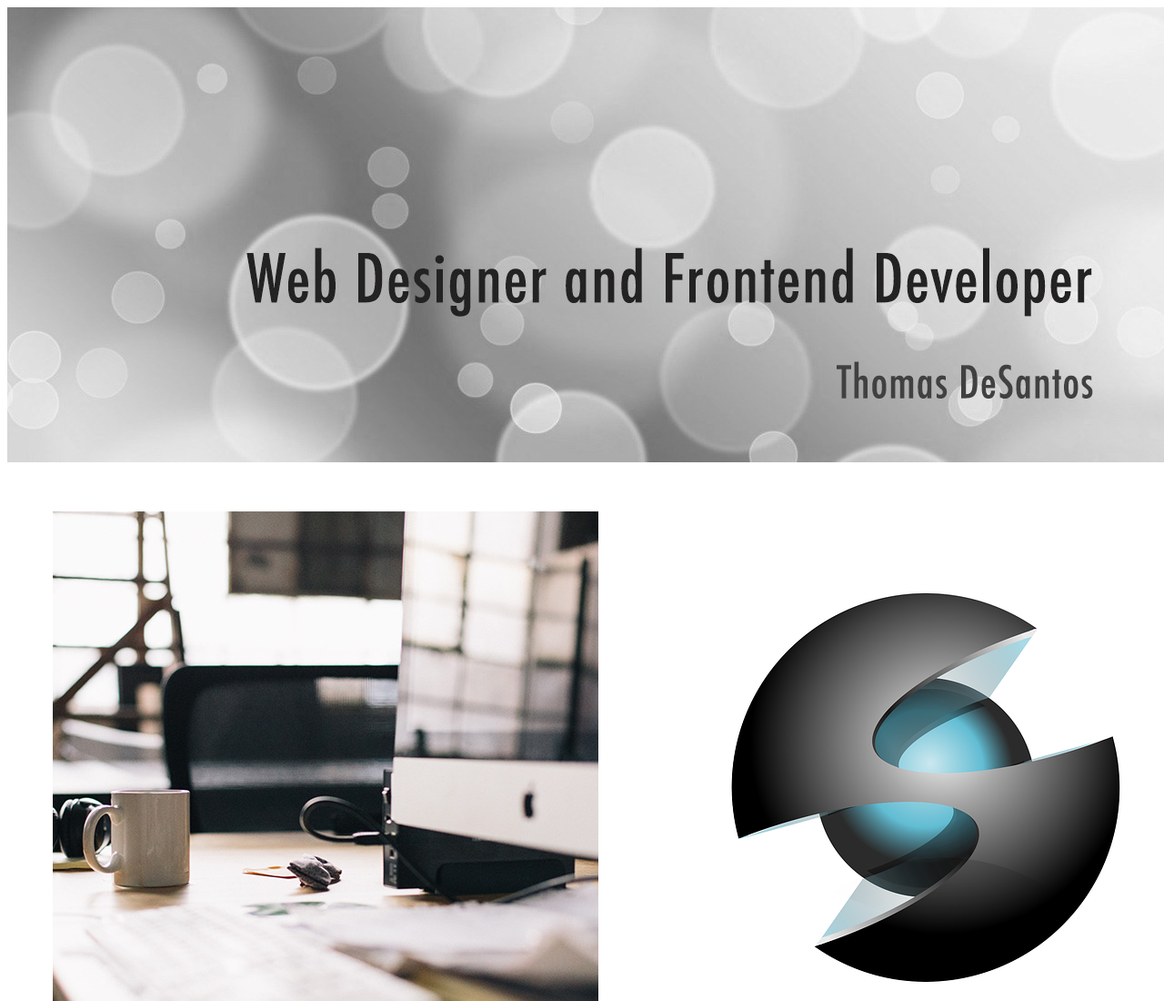
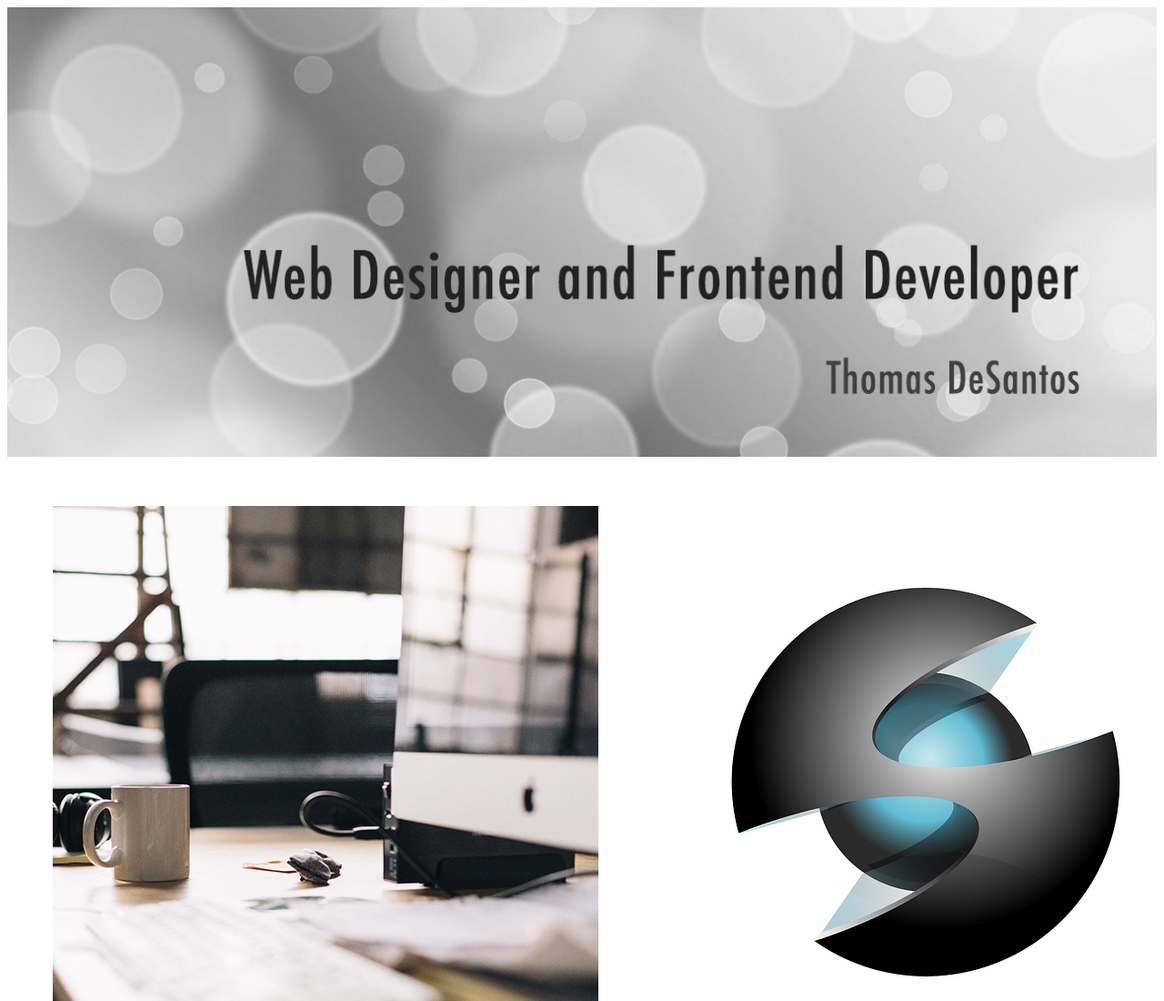
Before and after one commit to Cannon7/wdd130, a plain HTML site: page ice2/index.html in a window 1280 px wide. Shown: the top 1100 px of the page at 91% size. Drawn offline with Linux system fonts and the light colour scheme.

Commit message:
AHHHHHHHHHHH

```diff
--- a/ice2/index.html
+++ b/ice2/index.html
@@ -8,7 +8,7 @@
     <link rel="stylesheet" href="ineedhelp.css">
 </head>
 <body>
-    <img src="bubbles.jpg" alt="bubbles">
+    <img id="byeah" src="bubbles.jpg" alt="bubbles">
     <h1>
         <img src="desk.jpg" alt="desk">
         <img src="circle.png" alt="circle">
--- a/ice2/ineedhelp.css
+++ b/ice2/ineedhelp.css
@@ -1,4 +1,8 @@
 body
+{
+    max-width: 100%;
+}
+#byeah
 {
     max-width: 100%;
 }
```
